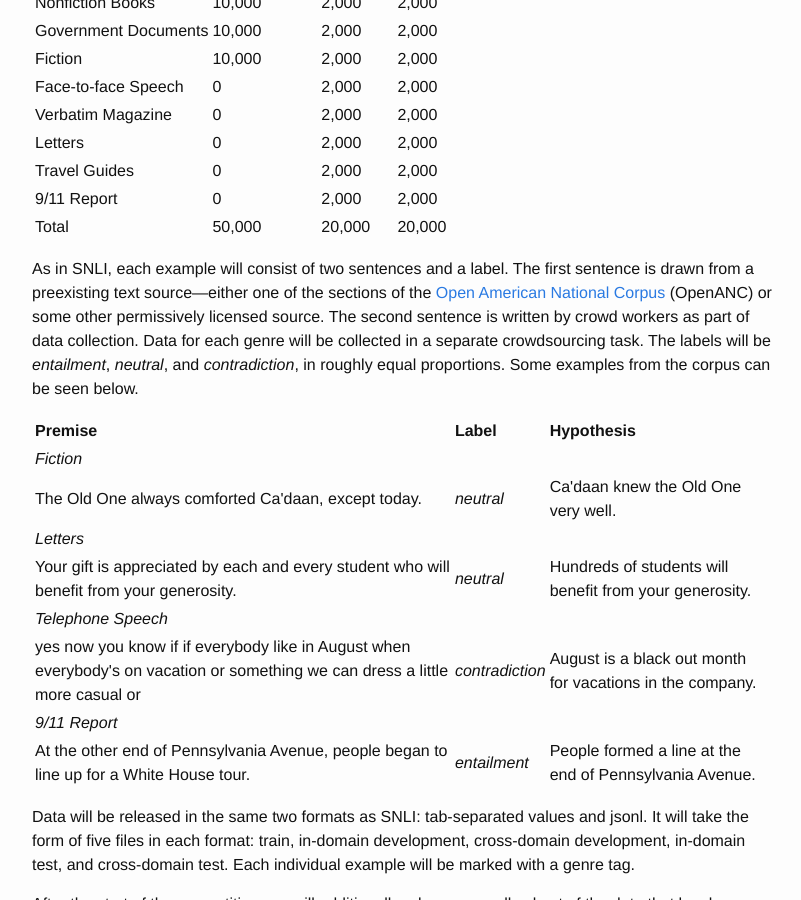
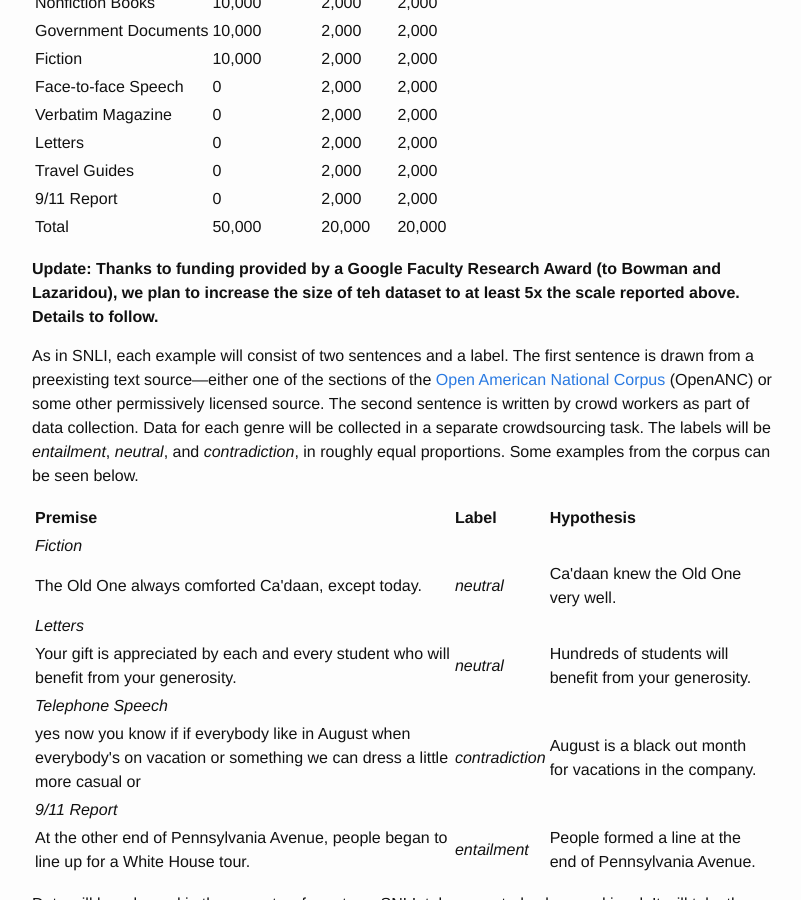
Before and after one commit to RepEval2017/RepEval2017.github.io, a Jekyll site: the page built from shared_task.md, in a window 1280 px wide and 900 px high, scrolled down 840 px. Shown: the whole window, without its empty margins (238-1039 px from the left). Built offline with Jekyll 4.4.1, drawn with Linux system fonts in a browser that asks for light colours.

Commit message:
Announce bigger dataset.

```diff
--- a/shared_task.md
+++ b/shared_task.md
@@ -397,6 +397,8 @@ navigation_weight: 3
 
 <span class="c4"></span>
 
+<span>**Update: Thanks to funding provided by a Google Faculty Research Award (to Bowman and Lazaridou), we plan to increase the size of teh dataset to at least 5x the scale reported above. Details to follow.**</span>
+
 <span>As in SNLI, each example will consist of two sentences and a label. The first sentence is drawn from a preexisting text source—either one of the sections of the</span> <span class="c2">[Open American National Corpus](https://www.anc.org/oanc/)</span><span> (OpenANC) or some other permissively licensed source. The second sentence is written by crowd workers as part of data collection. Data for each genre will be collected in a separate crowdsourcing task. The labels will be</span> <em>entailment</em><span>,</span> <em>neutral</em><span>, and <em>contradiction</em>, in roughly equal proportions. Some examples from the corpus can be seen below.</span>
 
 <span class="c4"></span>
```
